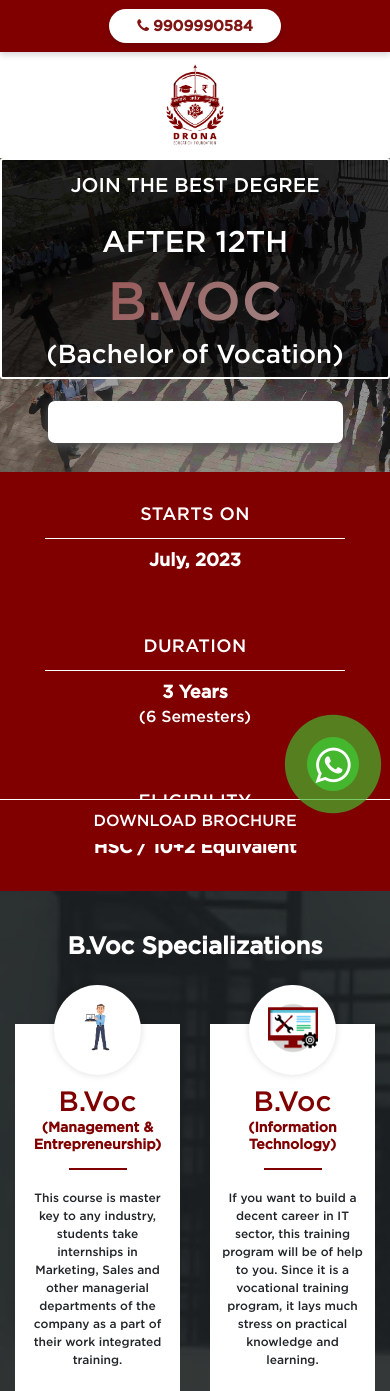
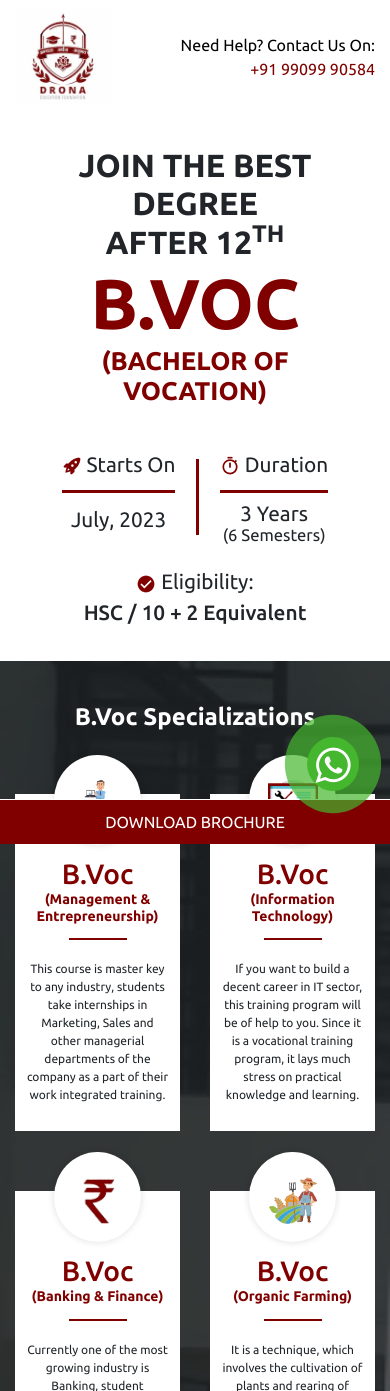
Before and after one commit to yash-drona/bvoc-landing-page-reworked, a PHP site: page / in a window 390 px wide. Shown: the top 1391 px of the page. Run offline with PHP 8.4, Linux system fonts and the light colour scheme; some web fonts are replaced.

Commit message:
Mobile design almost ready!

```diff
--- a/css/style.css
+++ b/css/style.css
@@ -1,24 +1,27 @@
-@font-face {
+/* @font-face {
   font-family: "Gotham-Medium";
   src: url("../fonts/Gotham-Medium.svg#Gotham-Medium") format("svg"),
     url("../fonts/Gotham-Medium.ttf") format("truetype"),
     url("../fonts/Gotham-Medium.woff") format("woff");
   font-weight: normal;
   font-style: normal;
-}
+} */
+
+@import url("https://fonts.googleapis.com/css2?family=Ubuntu:wght@400;500;700&display=swap");
 
 html {
   scroll-behavior: smooth;
 }
 header {
-  box-shadow: 0px 3px 6px #00000029;
-  background: #800000;
+  /* box-shadow: 0px 3px 6px #00000029; */
+  /* background: #800000; */
   color: #fff;
   padding: 9px 0;
   text-transform: capitalize;
 }
 body {
-  font-family: "Gotham-Medium";
+  /* font-family: "Gotham-Medium"; */
+  font-family: "Ubuntu", sans-serif;
 }
 li {
   list-style: none;
@@ -45,7 +48,107 @@ img {
   border: 0 none;
   text-decoration: none;
 }
-.banner {
+/* ===== Page Redesign ===== */
+
+header .container {
+  margin-inline: auto;
+  justify-content: space-between;
+  align-items: center;
+}
+.logo {
+  max-width: 6rem;
+}
+.help-container {
+  text-align: right;
+}
+.help-container p {
+  margin: 0;
+}
+.help-text {
+  color: #000;
+}
+.help-number a {
+  color: #800000;
+}
+
+/* ===== Hero Section ===== */
+
+.hero {
+  padding-block: 2em;
+}
+
+.hero .row {
+  margin-left: 0;
+  margin-right: 0;
+}
+
+.clr-primary {
+  color: #800000;
+}
+
+.page-title {
+  font-size: 2rem;
+  text-transform: uppercase;
+  text-align: center;
+  font-weight: 900;
+}
+
+.page-title span {
+  display: block;
+}
+
+.title--bvoc {
+  font-size: 2.2em;
+  font-weight: 900;
+}
+
+.bvoc-full-form {
+  font-size: 0.8em;
+}
+
+.hero__info {
+  text-align: center;
+  margin-block-start: 2em;
+  font-size: 1.3rem;
+}
+
+.hero__info p {
+  margin: 0;
+}
+
+.hero__info .row {
+  justify-content: center;
+  margin-block-end: 1em;
+}
+
+.division-line {
+  border-top: 3px solid #800000;
+  margin-block: 0.5em;
+}
+
+.division-line[data-orientation="vertical"] {
+  border-top: 0;
+  border-left: 3px solid #800000;
+  margin-inline: 1em;
+}
+
+.duration-text {
+  line-height: 1;
+}
+
+.text-small {
+  font-size: 0.8em;
+}
+
+.eligibility-criteria {
+  display: block;
+  /* color: #800000; */
+  font-weight: 500;
+}
+
+/* ===== Hero Section ENDS ===== */
+
+/* .banner {
   background-image: url(../images/banner.jpg);
   background-size: cover;
 }
@@ -65,18 +168,18 @@ img {
   background: #00000061;
   height: 100%;
   padding: 57px 0;
-}
+} */
 .btn-default {
   background: #800000;
   color: #fff;
   box-shadow: 0px 3px 6px #00000029;
   padding: 7px 26px;
 }
-.four-set {
+/* .four-set {
   background: #800000;
   box-shadow: 0 10px 50px rgb(0 0 0 / 8%);
-}
-.programme-features-row > div {
+} */
+/* .programme-features-row > div {
   -webkit-box-pack: justify;
   -ms-flex-pack: justify;
   justify-content: center;
@@ -89,7 +192,7 @@ img {
   padding-bottom: 8px;
   margin-bottom: 10px;
   letter-spacing: 0.36px;
-}
+} */
 .why-voc {
   background-image: url(../images/ones.jpg);
   background-size: cover;
@@ -99,20 +202,20 @@ img {
   background-color: #212529bf;
   padding-top: 66px;
 }
-.feature-wrapper .main-text {
+/* .feature-wrapper .main-text {
   display: block;
   font-size: 18px;
   line-height: 1.6rem;
   font-weight: bold;
-}
-.programme-features-row > div .feature-wrapper {
+} */
+/* .programme-features-row > div .feature-wrapper {
   padding: 19px 30px 35px;
   color: #ffffff;
-}
-.programme-features-row > div .feature-wrapper:nth-child(2) {
+} */
+/* .programme-features-row > div .feature-wrapper:nth-child(2) {
   border-right: 1px solid #ffffff;
   border-left: 1px solid #ffffff;
-}
+} */
 .mb-10 {
   margin-bottom: 10px;
 }
@@ -675,10 +778,10 @@ img {
 /* small device */
 
 @media (max-width: 991px) {
-  .banner-backimg .wrapper12 span {
+  /* .banner-backimg .wrapper12 span {
     font-size: 41px !important;
     line-height: 69px;
-  }
+  } */
   .icon-bx-wraper img {
     width: 100%;
   }
@@ -700,9 +803,9 @@ img {
   .contact-box-inner .address-box {
     padding-left: calc(55px - 55px);
   }
-  .programme-features-row > div .feature-wrapper:nth-child(2) {
+  /* .programme-features-row > div .feature-wrapper:nth-child(2) {
     border: 0;
-  }
+  } */
   .time-inner-flex {
     width: 185px;
     height: 185px;
@@ -816,28 +919,28 @@ img {
     padding-right: 20px;
     width: 100%;
   }
-  .programme-features-row .col {
+  /* .programme-features-row .col {
     flex-grow: unset;
     width: 100%;
     display: block !important;
     flex-basis: unset;
-  }
-  .banner-tagline .after-12 {
+  } */
+  /* .banner-tagline .after-12 {
     font-size: 30px !important;
     margin: 10px 0px;
-  }
-  .banner-backimg .wrapper12 span {
+  } */
+  /* .banner-backimg .wrapper12 span {
     font-size: 54px !important;
     line-height: 69px;
-  }
-  .banner-tagline h3 {
+  } */
+  /* .banner-tagline h3 {
     font-size: 26px;
   }
   .banner-tagline h5 {
     font-size: 20px;
     line-height: 1.5;
     text-align: center;
-  }
+  } */
 }
 @media (max-width: 600px) {
   .thanku-inner {
@@ -851,12 +954,12 @@ img {
   .thanku-inner h1 {
     font-size: 31px;
   }
-  .banner-tagline h5 span {
+  /* .banner-tagline h5 span {
     font-size: 28px;
   }
   .banner-tagline h4 span {
     font-size: 22px !important;
-  }
+  } */
   .admisn_btn {
     transform: unset;
     bottom: 0;
@@ -872,10 +975,10 @@ img {
   .time-model-flex::before {
     display: none;
   }
-  .header-top h5 {
+  /* .header-top h5 {
     font-size: 15px !important;
-  }
-  .banner-tagline {
+  } */
+  /* .banner-tagline {
     position: unset;
     bottom: unset;
   }
@@ -889,8 +992,8 @@ img {
   .banner-backimg {
     padding: 0;
     padding-bottom: 22px;
-  }
-  .main-banner-row .col-lg-8 {
+  } */
+  /* .main-banner-row .col-lg-8 {
     padding: 0;
   }
   .banner-inner {
@@ -900,17 +1003,17 @@ img {
     width: 100%;
     text-align: center;
     background-color: rgba(0, 0, 0, 0.7);
-  }
-  .logo-sc img {
+  } */
+  /* .logo-sc img {
     width: 90px !important;
-  }
-  .banner-tagline h4 {
+  } */
+  /* .banner-tagline h4 {
     font-size: 25px;
     line-height: 1.3;
   }
   .programme-features-row > div .feature-wrapper {
     padding: 28px 30px 29px;
-  }
+  } */
 
   .inner-specilization {
     position: relative;
@@ -1130,14 +1233,14 @@ img {
     background-position: 200% center;
   }
 }
-.header-top .phnbtn {
+/* .header-top .phnbtn {
   display: flex;
   justify-content: center;
 }
 .banner-tagline h5.after-12 {
   font-size: 40px;
   margin-top: 20px;
-}
+} */
 .in-why-voc .col-lg-4 {
   margin-bottom: 10px;
 }
--- a/index.html
+++ b/index.html
@@ -46,21 +46,92 @@
    </head>
    <body>
       <header>
-         <div class="container">
-            <div class="row header-top">
-               <div class="col-lg-12 col-md-12 col-12 item-two">
-                  <div class="mb-0 text-right phnbtn">
-                     <a href="tel:+919909990584 "><button type="submit" class="btn btn-default main-form-button"><i class="fa fa-phone mr-1"></i>9909990584 </button></a>
-                  </div>
+         <div class="container row">
+            <!-- <div class="col-lg-12 col-md-12 col-12 item-two">
+               <div class="mb-0 text-right phnbtn">
+                  <a href="tel:+919909990584 "><button type="submit" class="btn btn-default main-form-button"><i class="fa fa-phone mr-1"></i>9909990584 </button></a>
                </div>
+            </div> -->
+
+            <a href="https://admissions.bvoccollege.com"> <img class="logo" src="images/Drona-logo.webp"></a>
+            <div class="help-container">
+               <p class="help-text">Need Help? Contact us on:</p>
+               <p class="help-number">
+                  <a href="tel:+919909990584">+91 99099 90584</a>
+               </p>
             </div>
          </div>
       </header>
-      <div class="mx-auto text-center my-2 logo-sc">
+      <!-- <div class="mx-auto text-center my-2 logo-sc">
          <a href="index.html"> <img src="images/Drona-logo.jpg" width="130"></a>
-      </div>
+      </div> -->
       <main>
-         <section class="banner">
+         <!-- ========== HERO SECTION ========== -->
+
+         <section class="hero container">
+            <div class="row">
+               <div class="col-lg-6 col-xs-12">
+                  <h1 class="page-title">
+                     Join the best degree<br>after 12<sup>th</sup>
+                     <span class="title--bvoc clr-primary">B.VOC</span>
+                     <span class="bvoc-full-form clr-primary">(Bachelor of Vocation)</span>
+                  </h1>
+
+                  <div class="hero__info">
+                     <div class="row">
+                        <div class="info__starts-on">
+                           <p>
+                              <img
+                                 srcset="images/starts_on-small.png 20w,
+                                          images/starts_on.png 42w"
+                                 sizes="(max-width: 600px) 20px,
+                                          42px"
+                                 src="images/starts_on.png"
+                                 alt="Rocket">
+                              Starts On
+                           </p>
+                           <hr class="division-line">
+                           <p>
+                              July, <span class="current_year"></span>
+                           </p>
+                        </div>
+                        <span class="division-line" data-orientation="vertical"></span>
+                        <div class="info__duration">
+                           <p>
+                              <img
+                                 srcset="images/duration-small.png 20w,
+                                          images/duration.png 42w"
+                                 sizes="(max-width: 600px) 20px,
+                                          42px"
+                                 src="images/duration.png"
+                                 alt="Clock">
+                              Duration
+                           </p>
+                           <hr class="division-line">
+                           <p class="duration-text">3 Years<br><span class="text-small">(6 Semesters)</span></p>
+                        </div>
+                     </div>
+                     <div class="info__eligibility">
+                        <p>
+                           <img
+                              srcset="images/eligibility-small.png 20w,
+                                       images/eligibility.png 42w"
+                              sizes="(max-width: 600px) 20px,
+                                       42px"
+                              src="images/eligibility.png"
+                              alt="Ok Mark">
+                              Eligibility:
+                              <span class="eligibility-criteria">HSC / 10 + 2 Equivalent</span>
+                        </p>
+                     </div>
+                  </div>
+               </div>
+               <div class="col-lg-6 col-xs-12"></div>
+            </div>
+         </section>
+
+         <!-- ========== HERO SECTION ENDS ========== -->
+         <!-- <section class="banner">
             <div class="banner-backimg">
                <div class="container">
                   <div class="row main-banner-row">
@@ -73,7 +144,7 @@
                         </div>
                      </div>
                      <div class="col-lg-4 col-md-5 col-xs-5 col-10 mx-auto">
-                        <div class="banner-inner">
+                        <div class="banner-inner"> -->
                            <!-- <form method="post" action="<?php echo BASE_URL.'landing-inquiry' ?>">
                               <div class="form-group">
                                  <input type="text" id="full_name" name="full_name" autocomplete="off" placeholder="Full Name" class="form-control" required>
@@ -86,20 +157,19 @@
                               </div>
                               <p class="mt-4 mb-0 border-top pt-3 text-center"><b>Fill Up To Get More Details</b></p>
                            </form> -->
-                        </div>
+                        <!-- </div>
                      </div>
                   </div>
                </div>
             </div>
-         </section>
-         <section class="four-set">
+         </section> -->
+         <!-- <section class="four-set">
             <div class="container">
                <div class="row programme-features-row">
                   <div class="col d-flex flex-wrap flex-lg-nowrap text-center">
                      <div class="feature-wrapper">
-                        <span class="head-text">STARTS ON</span>
-                        <!-- TODO: Add Javascript here to display date dynamically (only for the year) -->
-                        <span class="main-text">July, <span class="current_year"></span></span>
+                        <span class="head-text">STARTS ON</span> -->
+                        <!-- <span class="main-text">July, <span class="current_year"></span></span>
                      </div>
                      <div class="feature-wrapper">
                         <span class="head-text">DURATION</span>
@@ -113,7 +183,7 @@
                   </div>
                </div>
             </div>
-         </section>
+         </section> -->
          <section class="why-voc">
             <div class="wb-back">
                <div class="title text-center pb-60 mb-3">
@@ -339,7 +409,7 @@
                               </div>
                            </div>
                         </div>
-                        <div class="col-md-6 col-xs-12 col-6 item">
+                        <!-- <div class="col-md-6 col-xs-12 col-6 item">
                            <div class="icon-bx-wraper center p-a30">
                               <div class="icon-md  text-primary m-b20">
                                  <span class="icon-cell">
@@ -352,7 +422,7 @@
                                  <p>Established in 2018 with 2400+ students and 100+ Acre of Campus, GGU is one of leading University in North Gujarat. It is founded by Well-known Politician and Chairman of Gujarat GIDC, Mr. Balvantsinh Rajput.</p>
                               </div>
                            </div>
-                        </div>
+                        </div> -->
 
 
                      </div>
@@ -536,7 +606,7 @@
                                     <i class="fa fa-map-marker"></i>
                                  </div>
                                  <div class="info-details dsp-tc">
-                                       <p>Ahmedabad, Rajkot, Bhavnagar, Patan</p>
+                                       <p>Ahmedabad, Rajkot, Bhavnagar, Jamnagar</p>
                                  </div>
                               </li>
                            </ul>
@@ -573,7 +643,7 @@
 
 
       <div class="bottom-fix-whatsapp"><a target="_blank" data-toggle="tooltip" data-placement="right" title="" href="https://api.whatsapp.com/send?phone=+919909990584&amp;text=Hello! I would like to know more about B.Voc courses."><i class="fa fa-whatsapp"></i></a></div>
-      <a href="./Drona-Broucher-web.pdf" target="_blank" class="admisn_btn">Download Brochure</a>
+      <a href="brochure.pdf" target="_blank" class="admisn_btn">Download Brochure</a>
       <!-- start script -->
       <script src="https://ajax.googleapis.com/ajax/libs/jquery/3.5.1/jquery.min.js"></script>
       <script src="js/bootstrap.min.js"></script>
@@ -595,8 +665,7 @@
              });
          });
 
-         const date = new Date();
-         const currentYear = date.getFullYear();
+         const currentYear = new Date().getFullYear();
          console.log(currentYear);
 
          $('.current_year').text(currentYear)
```
Also changed, not shown: images/Drona-logo.webp (added), images/duration-small.png (added), images/duration.png (added), images/eligibility-small.png (added), images/eligibility.png (added), images/starts_on-small.png (added), images/starts_on.png (added), 2 other files.
